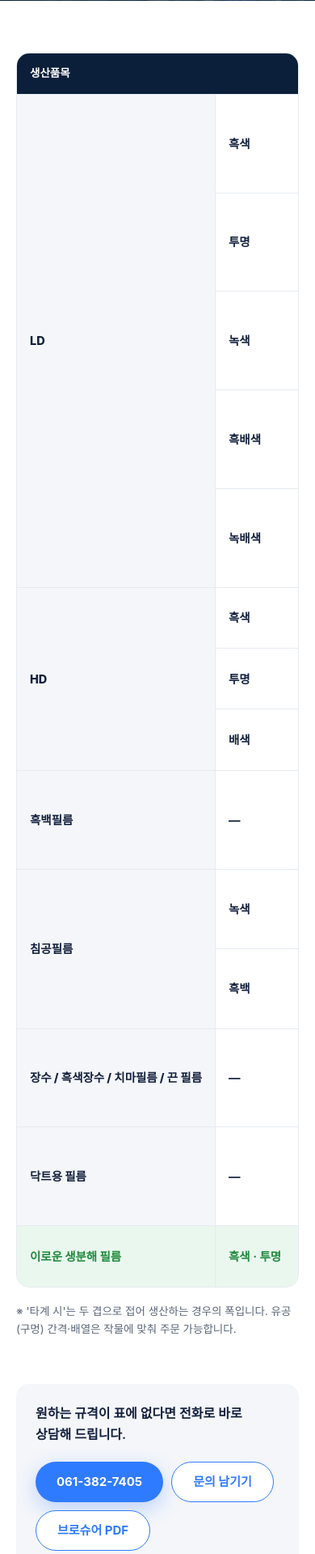
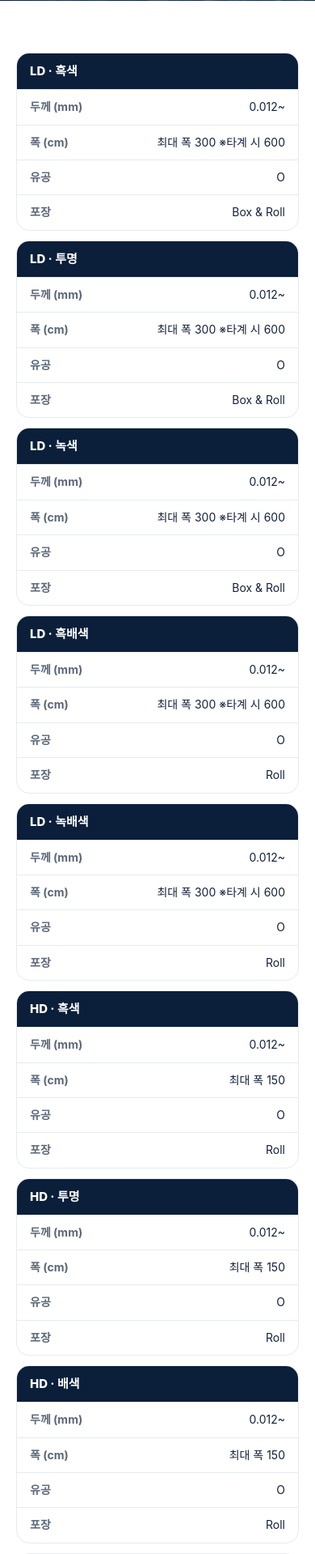
Before and after one commit to Jeongdonghwan/seohapnd_prj, a Flask app: page /spec in a window 390 px wide. Shown: the part 302-2221 px from the top of the page at 81% size. Run offline with Flask 3, Linux system fonts and the light colour scheme; some libraries are stand-ins or nearby versions; some web fonts are replaced.

Commit message:
모바일: 규격표·관리자 문의 목록을 카드형으로 (옆으로 잘리던 칸 해결)
Co-Authored-By: Claude Opus 5.5 <noreply@anthropic.com>

```diff
--- a/static/style.css
+++ b/static/style.css
@@ -248,6 +248,20 @@ td.empty{text-align:center;color:var(--faint);padding:48px}
 table.spec th.cat{background:var(--surface);font-weight:800;white-space:nowrap;border-right:1px solid var(--line)}
 table.spec td.color{font-weight:700;white-space:nowrap}
 table.spec tr.bio td,table.spec tr.bio th.cat{background:var(--green-soft);color:var(--green-dark)}
+table.spec td.m-cat{display:none}
+/* 모바일: 표 → 품목별 카드 (옆으로 밀지 않아도 전부 보이게) */
+@media(max-width:640px){
+  .table-wrap:has(table.spec){border:0;overflow:visible}
+  table.spec,table.spec tbody,table.spec tr,table.spec td{display:block;width:100%}
+  table.spec thead,table.spec th.cat,table.spec td.color{display:none}
+  table.spec tr{margin-bottom:12px;border:1px solid var(--line);border-radius:var(--r);overflow:hidden;background:#fff}
+  table.spec td{display:flex;justify-content:space-between;gap:16px;padding:10px 16px;border-bottom:1px solid var(--line);font-size:14px;text-align:right}
+  table.spec td:last-child{border-bottom:0}
+  table.spec td::before{content:attr(data-label);flex:none;font-weight:700;color:var(--sub);text-align:left}
+  table.spec td.m-cat{display:block;background:var(--navy);color:#fff;font-weight:800;font-size:15px;text-align:left}
+  table.spec td.m-cat::before{content:none}
+  table.spec tr.bio td.m-cat{background:var(--green-dark);color:#fff}
+}
 
 /* 회사소개 */
 .about-greet{display:grid;grid-template-columns:1fr 1.3fr;gap:48px;margin-bottom:96px}
@@ -369,6 +383,21 @@ table.board .lock{color:var(--faint)}
 .admin-tbl tr.pending td{background:#FFFBF2}
 .admin-tbl td{white-space:nowrap}
 .admin-tbl td.t{white-space:normal;min-width:220px}
+/* 관리자 목록: 모바일 카드 */
+@media(max-width:640px){
+  .table-wrap:has(table.cards){border:0;overflow:visible}
+  table.cards,table.cards tbody,table.cards tr,table.cards td{display:block;width:100%!important}
+  table.cards thead,table.cards td.no{display:none}
+  table.cards tr{margin-bottom:12px;border:1px solid var(--line);border-radius:var(--r);overflow:hidden}
+  table.cards td{display:flex;justify-content:space-between;gap:16px;padding:9px 16px;border-bottom:1px solid var(--line);text-align:right;white-space:normal!important}
+  table.cards td:last-child{border-bottom:0}
+  table.cards td::before{content:attr(data-label);flex:none;font-weight:700;color:var(--sub)}
+  table.cards td.t{display:block;text-align:left;font-size:15px;padding:13px 16px;min-width:0}
+  table.cards td.t::before{content:none}
+  table.cards td.empty{display:block;text-align:center}
+  table.cards td.dt,table.cards td.st{display:flex!important;width:100%!important;text-align:right}   /* 공개 게시판의 모바일 날짜 숨김 규칙 무효화 */
+  table.cards td.empty::before{content:none}
+}
 .meta-dl{display:grid;grid-template-columns:1fr 1fr;gap:6px 24px;margin-top:12px;font-size:14px}
 .meta-dl div{display:grid;grid-template-columns:72px 1fr;gap:8px}
 .meta-dl dt{color:var(--faint);font-weight:700}
--- a/templates/spec.html
+++ b/templates/spec.html
@@ -15,11 +15,12 @@
         {% set span = rows|selectattr(0, 'equalto', cat)|list|length %}
         <tr class="{{ 'bio' if '생분해' in cat }}">
           {% if first %}<th rowspan="{{ span }}" class="cat">{{ cat }}</th>{% endif %}
-          <td class="color">{{ color or '—' }}</td>
-          <td>{{ thick or '문의' }}</td>
-          <td>{{ width }}</td>
-          <td>{{ hole or '—' }}</td>
-          <td>{{ pack }}</td>
+          <td class="m-cat">{{ cat }}{% if color %} · {{ color }}{% endif %}</td>
+          <td class="color{{ ' none' if not color }}" data-label="색상">{{ color or '—' }}</td>
+          <td data-label="두께 (mm)">{{ thick or '문의' }}</td>
+          <td data-label="폭 (cm)">{{ width }}</td>
+          <td data-label="유공">{{ hole or '—' }}</td>
+          <td data-label="포장">{{ pack }}</td>
         </tr>
         {% endfor %}
       </tbody>
```
Also changed, not shown: templates/admin/inquiries.html (+6 -6 lines).
